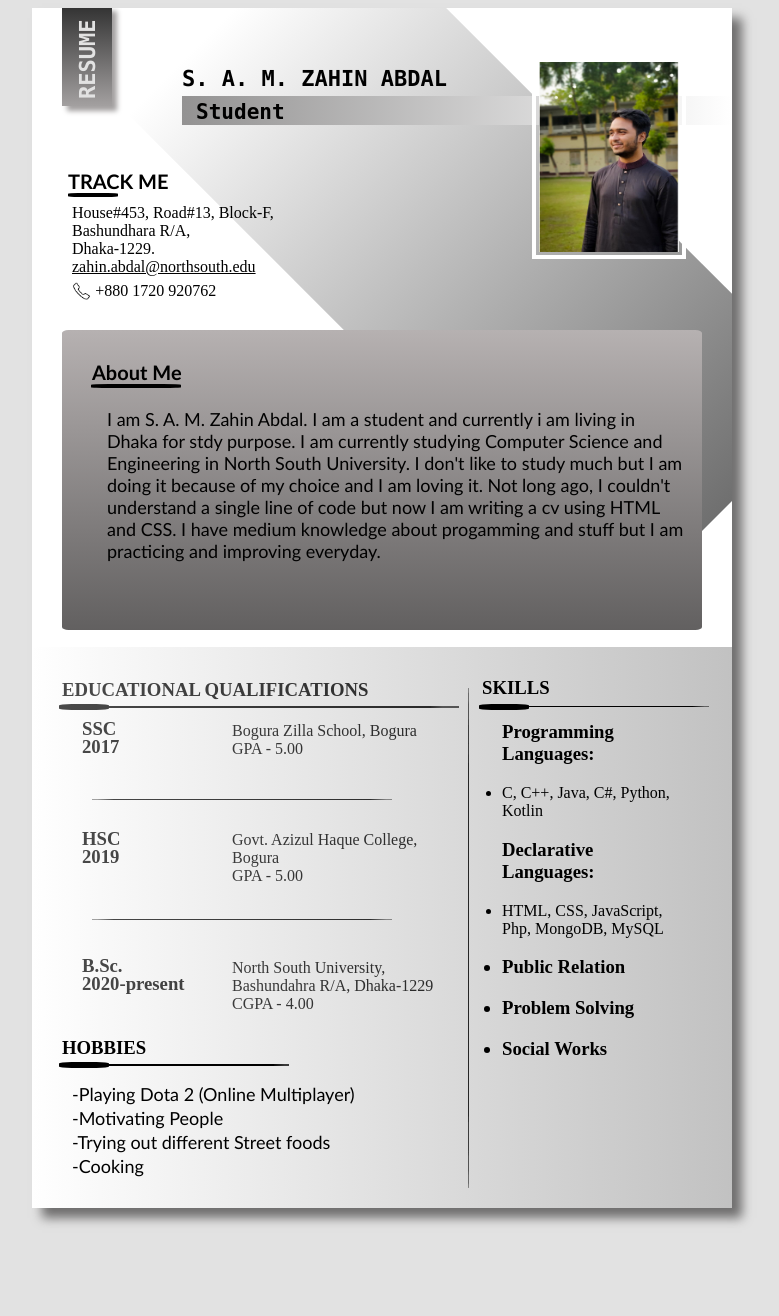
After one commit to ZahinSam1/Blood_donation_management_system, a PHP site: page /CV_Zahin/index.html in a window 1280 px wide. The commit adds this page. Shown: the whole page, without its empty margins (352-1131 px from the left). Run offline with PHP 8.4, Linux system fonts and the light colour scheme.

Commit message:
newly added final

```diff
--- /dev/null
+++ b/CV_Zahin/index.html
@@ -0,0 +1,109 @@
+<!DOCTYPE html>
+<html>
+    <head>
+        <link rel="stylesheet" type="text/css" href="style.css">
+        <title>CV S. A. M. Zahin Abdal</title>
+    </head>
+    <body>
+        <div class="cv page">
+
+
+            <div class="resumeTop"><h3 id="resume">RESUME</h3></div>
+
+            <div class="shape_one"></div>
+            <h1 id="nameTop">S. A. M. Zahin Abdal</h1>
+
+            <div class="name_underline"><h3 id="designation">Student</h3></div>
+
+
+            <img id="proPic" src="images/profile_pic.jpg" alt="Image not found">
+
+            <div class="infoTrack">
+                <h2 id="trackMe">track me <div id="TrackUnderLine"></div></h2>
+
+                <p id="contacts">House#453, Road#13, Block-F,<br>
+                        Bashundhara R/A,<br>
+                        Dhaka-1229. <br>
+                       <a href=<mailto: id="mailAdd">zahin.abdal@northsouth.edu</a><br>
+                       <img id="contact_phone_pic" src="images/contact phone 2.png" alt="#" height="20px"> +880 1720 920762
+
+                </p>
+
+            </div>
+            <div class="aboutmeBox">
+                <h3 id="aboutmeText">About Me
+                    <div class="aboutmeTextUnderline"></div>
+                </h3>
+                <p id="aboutmePara">
+                    I am S. A. M. Zahin Abdal. I am a student and currently i am living in Dhaka for stdy purpose.
+                    I am currently studying Computer Science and Engineering in North South University. I don't like to study much
+                    but I am doing it because of my choice and I am loving it. Not long ago, I couldn't understand a single line of code
+                    but now I am writing a cv using HTML and CSS. I have medium knowledge about progamming and stuff but I am practicing
+                    and improving everyday.
+                </p>
+            </div>
+        <!--educational part-->
+        <div class="edu_exp">
+            <h3 id="edu_exp_text">EDUCATIONAL QUALIFICATIONS</h3>
+
+            <div class="underline_edu short_e"></div>
+            <div class="underline_edu long_e"></div>
+            <p id="edu_info">
+                <h3 id="edu_info_h">SSC<br>2017</h3>
+                    <p id="edu_info_para"> Bogura Zilla School, Bogura <br>GPA - 5.00</p>
+                    <div class="breakline ssc"></div>
+
+                <h3 id="edu_info_h">HSC <br>2019</h3>
+                    <p id="edu_info_para"> Govt. Azizul Haque College,<br> Bogura <br>GPA - 5.00</p>
+                    <div class="breakline hsc"></div>
+
+
+                <h3 id="edu_info_h">B.Sc. <br>2020-present</h3>
+                    <p id="edu_info_para">North South University,<br> Bashundahra R/A, Dhaka-1229 <br>CGPA - 4.00</p>
+
+            </p>
+            </div>
+
+            <div class="divideline"></div>
+
+        <!--skills part-->
+        <div class="skills">
+            <h3 id="skills_text">SKILLS</h3>
+
+            <div class="underline_skills short_s"></div>
+            <div class="underline_skills long_s"></div>
+            <p id="skills_info">
+                <ul id="skills_info_list">
+                    <h3>Programming Languages: </h3>
+                        <li>C, C++, Java, C#, Python, Kotlin</li>
+                    <h3>Declarative Languages:</h3>
+                        <li>HTML, CSS, JavaScript, Php, MongoDB, MySQL</li>
+                        <h3><li>Public Relation</li></h3>
+                        <h3><li>Problem Solving</li></h3>
+                        <h3><li>Social Works</li></h3>
+                </ul>
+            </p>
+            </div>
+
+        <!--hobbies part-->
+        <div class="hobbies">
+            <h3 id="hobbies_text">HOBBIES
+                <div class="underline_hobbies short_h"></div>
+                <div class="underline_hobbies long_h"></div>
+            </h3>
+
+            <p id="hobbies_info">
+                -Playing Dota 2 (Online Multiplayer) <br>
+                -Motivating People <br>
+                -Trying out different Street foods <br>
+                -Cooking
+            </p>
+            </div>
+
+            <div class="shape_two"></div>
+
+        </div>
+        <!--  end div for cv -->
+
+    </body>
+</html>
--- a/CV_Zahin/res/index.html
+++ b/CV_Zahin/res/index.html
@@ -16,7 +16,7 @@
             <div class="name_underline"><h3 id="designation">Student</h3></div>
 
 
-            <img id="proPic" src="/images/profile_pic.jpg" alt="Image not found">
+            <img id="proPic" src="images/profile_pic.jpg" alt="Image not found">
 
             <div class="infoTrack">
                 <h2 id="trackMe">track me <div id="TrackUnderLine"></div></h2>
@@ -25,7 +25,7 @@
                         Bashundhara R/A,<br>
                         Dhaka-1229. <br>
                        <a href=<mailto: id="mailAdd">zahin.abdal@northsouth.edu</a><br>
-                       <img id="contact_phone_pic" src="/images/contact phone 2.png" alt="#" height="20px"> +880 1720 920762
+                       <img id="contact_phone_pic" src="images/contact phone 2.png" alt="#" height="20px"> +880 1720 920762
 
                 </p>
 
--- /dev/null
+++ b/CV_Zahin/style.css
@@ -0,0 +1,375 @@
+body{
+    background: #E2E2E2;
+    padding-top: 0px;
+    padding-left: 10px;
+    padding-right: 10px;
+    height: 1300px;
+    z-index: 2;
+    display: flex;
+    justify-content: center;
+}
+
+.cv{
+    width: 700px;
+    height: 1200px;
+    background: white;
+    box-shadow: 10px 10px 10px #706f6f;
+    position: absolute;
+    z-index: 3;
+    left: 30%;
+    overflow: hidden;
+
+}
+
+.shape_one{
+    width: inherit;
+    height: 300px;
+    background-image: linear-gradient(to right, #ffffff, #323232);
+    opacity: 0.7;
+    position: relative;
+    z-index: -1;
+    top: 0px;
+    left: 100px;
+    transform: rotate(45deg);
+}
+
+.shape_two{
+    width: 700px;
+    height: 590px;
+    background-image: linear-gradient(to right, #ffffff, #323232);
+    opacity: 0.3;
+    position: relative;
+    z-index: 3;
+    top: -950px;
+    left: 0px;
+}
+
+.resumeTop {
+    height: 100px;
+    width: 50px;
+    background: #2f70c5;
+    background-image: linear-gradient(to top, #a3a0a0, #323232);
+    margin-left: 30px;
+    margin-top: -40px;
+    box-shadow: 5px 5px 5px #a3a0a0;
+    position: relative;
+    z-index: 2;
+
+}
+
+#resume{
+    position: relative;
+    top: 48px;
+    left: 8px;
+
+    background: none;
+
+    transform-origin: 1 ;
+    transform: rotate(-90deg);
+
+    margin-left: -15px;
+    margin-top: 38px;
+
+    font: bold 22px Lucida Console;
+    color: #E2E2E2;
+}
+
+#nameTop {
+    font: bold 22px Lucida Console;
+    margin-top: -50px;
+    margin-left: 150px;
+    top: -290px;
+    position: relative;
+    text-transform: uppercase;
+    text-shadow: 1px;
+}
+
+.name_underline {
+    height: 15px;
+    width: 536px;
+    background: #5892de;
+    background-image: linear-gradient(to left, #ffffff, #939292);
+    margin-left: 150px;
+    margin-top: -300px;
+    padding: 7px;
+    font: bold 18px monospace;
+}
+
+#designation{
+    position: relative;
+    top: -25px;
+    left: 7px;
+}
+
+#proPic {
+    border-style: solid;
+    border-width: 4px;
+    padding: 3px;
+    border-color: white;
+    height: 190px;
+    width: 140px;
+    left: 500px;
+    top: -70px;
+    position: relative;
+}
+
+/* design for about me part */
+.infoTrack{
+    position: relative;
+    top: -90px;
+}
+
+#trackMe {
+    width: 140px;
+    font: bold 20px Trebuchet MS;
+    text-transform: uppercase;
+    position: relative;
+    left: 36px;
+    top: -90px;
+}
+
+#TrackUnderLine {
+    height: 4px;
+    width: 50px;
+    left: 10px;
+    border-radius: 20%;
+    background: black;
+}
+
+#contacts {
+    width: 250px;
+    left: 40px;
+    top: -100px;
+    position: relative;
+
+}
+
+#mailAdd {
+    color: black;
+}
+
+#contact_phone_pic {
+    position: relative;
+    top: 6px;
+}
+
+/* design for about me part */
+.aboutmeBox {
+    width: 640px;
+    height: 300px;
+    background: #5892de;
+    background-image: linear-gradient( #b6b1b1, #626060);
+    position: relative;
+    border-radius: 1%;
+    top: -180px;
+    left: 30px;
+}
+
+#aboutmeText {
+    width: 100px;
+    position: relative;
+    top: 30px;
+    left: 30px;
+    font: bold 20px Trebuchet MS;
+}
+
+.aboutmeTextUnderline{
+    height: 4px;
+    width: 90px;
+    left: -1px;
+    border-radius: 20%;
+    background: black;
+    position: relative;
+}
+
+#aboutmePara{
+    height: 230px;
+    width: 580px;
+    font: normal 18px Trebuchet MS;
+    position: relative;
+    left: 45px;
+    top: 30px;
+}
+
+/* design for education part */
+.edu_exp{
+    height: 300px;
+    width: 400px;
+    position: relative;
+    top: -160px;
+    left: 30px;
+}
+
+#edu_exp_text{
+    position: relative;
+    height: fit-content;
+    width: 310px;
+    top: 10px;
+}
+
+.underline_edu{
+    height: 1.2px;
+    width: 50px;
+    left: -1px;
+    top: -5px;
+    border-radius: 25%;
+    background: black;
+    position: relative;
+}
+
+.short_e {
+    height: 6px;
+    left: -3px;
+}
+
+.long_e {
+    width: 400px;
+    left: -3px;
+    top: -9px;
+}
+
+.breakline{
+    height: 1.2px;
+    width: 300px;
+    left: 30px;
+    top: 130px;
+    border-radius: 25%;
+    background: black;
+    position: absolute;
+}
+
+.hsc{
+    top: 250px;
+}
+
+#edu_info{
+    position: relative;
+    top: -10px;
+    left: 10px;
+    font: normal 18px Trebuchet MS;
+    line-height: 0.8;
+}
+
+#edu_info_h{
+    position: inherit;
+    top: -15px;
+    left: 20px;
+    line-height: 18px;
+}
+
+#edu_info_para{
+    position: inherit;
+    top: -68px;
+    left: 170px;
+}
+
+.divideline{
+    height: 500px;
+    width: 1.2px;
+    left: 436px;
+    top: 680px;
+    border-radius: 25%;
+    background: black;
+    position: absolute;
+}
+
+/* design for skills part */
+.skills {
+    height: 300px;
+    width: 219px;
+    position: relative;
+    display: flex;
+    flex-wrap: wrap;
+    align-content: center;
+    z-index: 6;
+    left: 450px;
+    top: -460px;
+}
+
+#skills_text{
+    position: absolute;
+    height: fit-content;
+    width: 310px;
+    top: -10px;
+}
+
+.underline_skills{
+    height: 1.2px;
+    width: 50px;
+    left: -1px;
+    top: 35px;
+    border-radius: 25%;
+    background: black;
+    position: absolute;
+}
+
+.short_s {
+    height: 6px;
+    left: -3px;
+}
+
+.long_s {
+    width: 230px;
+    left: -3px;
+    top: 37px;
+}
+
+#skills_info{
+    position: relative;
+    top: -85px;
+    left: 10px;
+    font: normal 18px Trebuchet MS;
+}
+
+#skills_info_list{
+    position: inherit;
+    top: 70px;
+    left: -20px;
+}
+
+
+/* design for hobbies part */
+.hobbies {
+    height: 150px;
+    width: 400px;
+    position: relative;
+    z-index: 6;
+    top: -420px;
+    left:  30px;
+}
+
+#hobbies_text{
+    position: relative;
+    height: fit-content;
+    width: 310px;
+    top: 10px;
+}
+
+.underline_hobbies{
+    height: 1.2px;
+    width: 50px;
+    left: -1px;
+    top: 25px;
+    border-radius: 25%;
+    background: black;
+    position: absolute;
+}
+
+.short_h {
+    height: 6px;
+    left: -3px;
+}
+
+.long_h {
+    width: 230px;
+    left: -3px;
+    top: 27px;
+}
+
+#hobbies_info{
+    position: relative;
+    top: 14px;
+    left: 10px;
+    font: normal 18px Trebuchet MS;
+    line-height: 24px;
+}
```
Also changed, not shown: CV_Zahin/res/style.css (+9 -11 lines), 1 other file.
